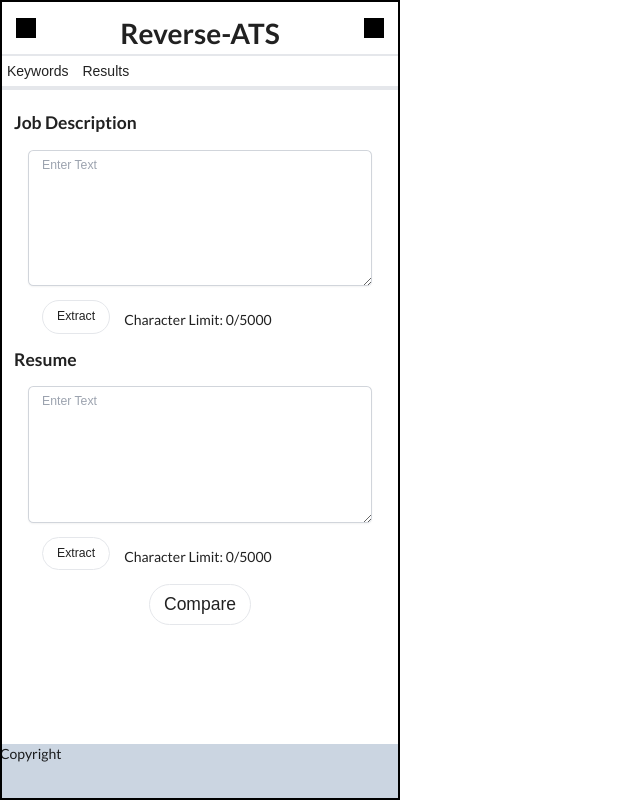
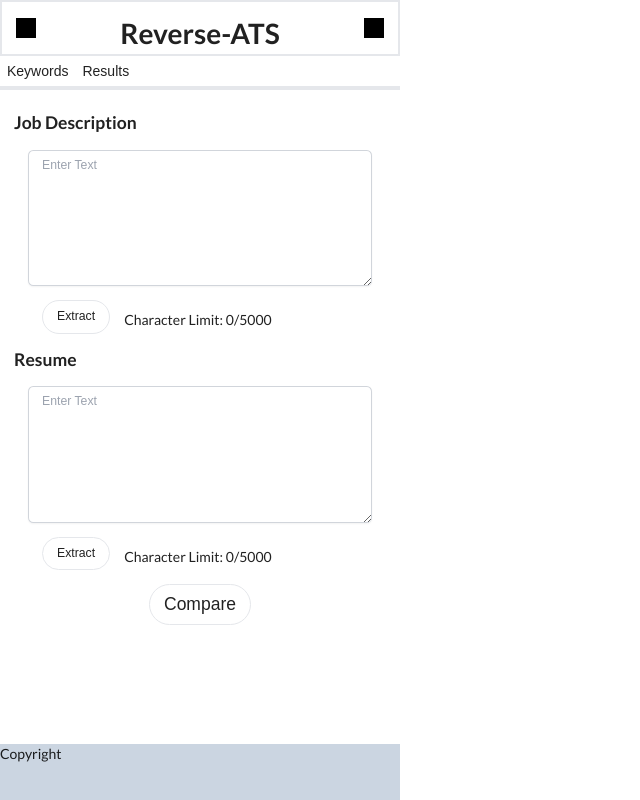
Before and after one commit to Caposto/reverse-ats, a React (Create React App) app in the folder frontend/: page / in a window 1280 px wide. Shown: the whole page, without its empty margins (0-640 px from the left). Built offline with nearby package versions, Linux system fonts and the light colour scheme.

Commit message:
removed popup frame

```diff
--- a/frontend/src/App.jsx
+++ b/frontend/src/App.jsx
@@ -66,7 +66,6 @@ function App() {
 
   return (
     <div className="flex flex-col min-h-screen">
-      <div className="popup-frame" />
       <Header
         matchesRoute={() => setShowMatches(true)}
         keywordsRoutes={() => setShowMatches(false)}
--- a/frontend/src/index.css
+++ b/frontend/src/index.css
@@ -24,14 +24,3 @@ code {
     @apply text-sm px-4 py-2 border rounded-full;
   }
 }
-
-/* TODO: Remove reeference frame css */
-.popup-frame {
-  position: absolute;
-  top: 0;
-  left: 0;
-  width: 400px;
-  height: 800px;
-  border: 2px solid black;
-  pointer-events: none;
-}
```
